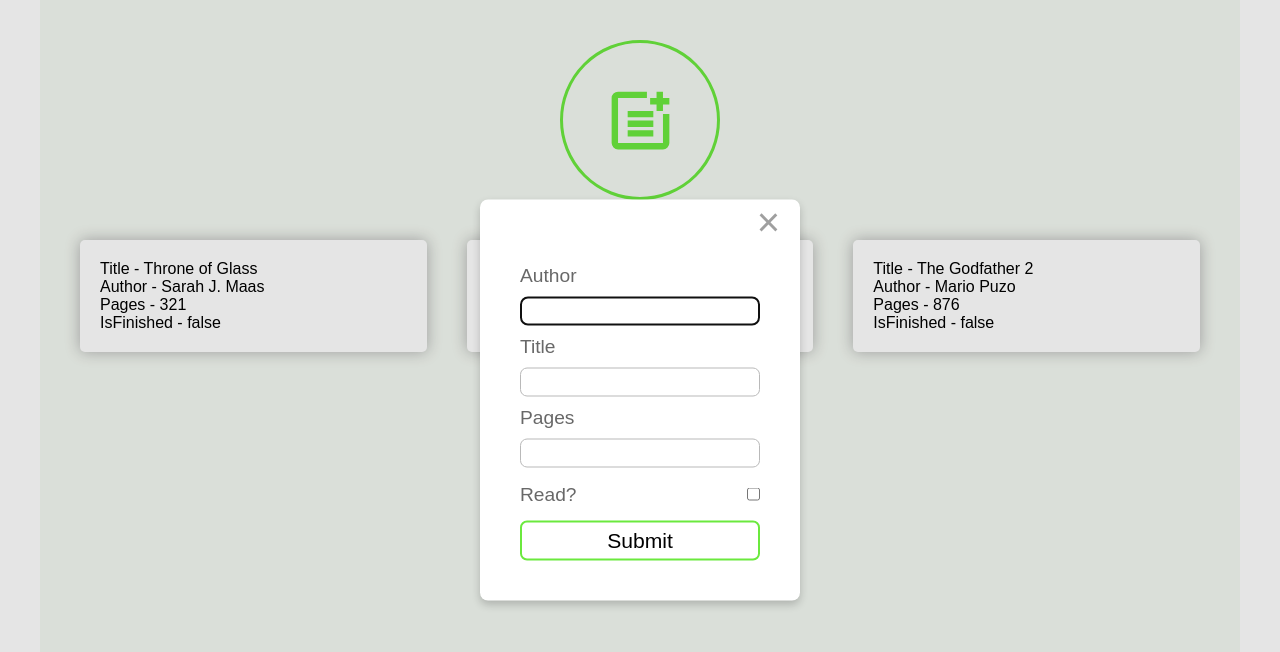
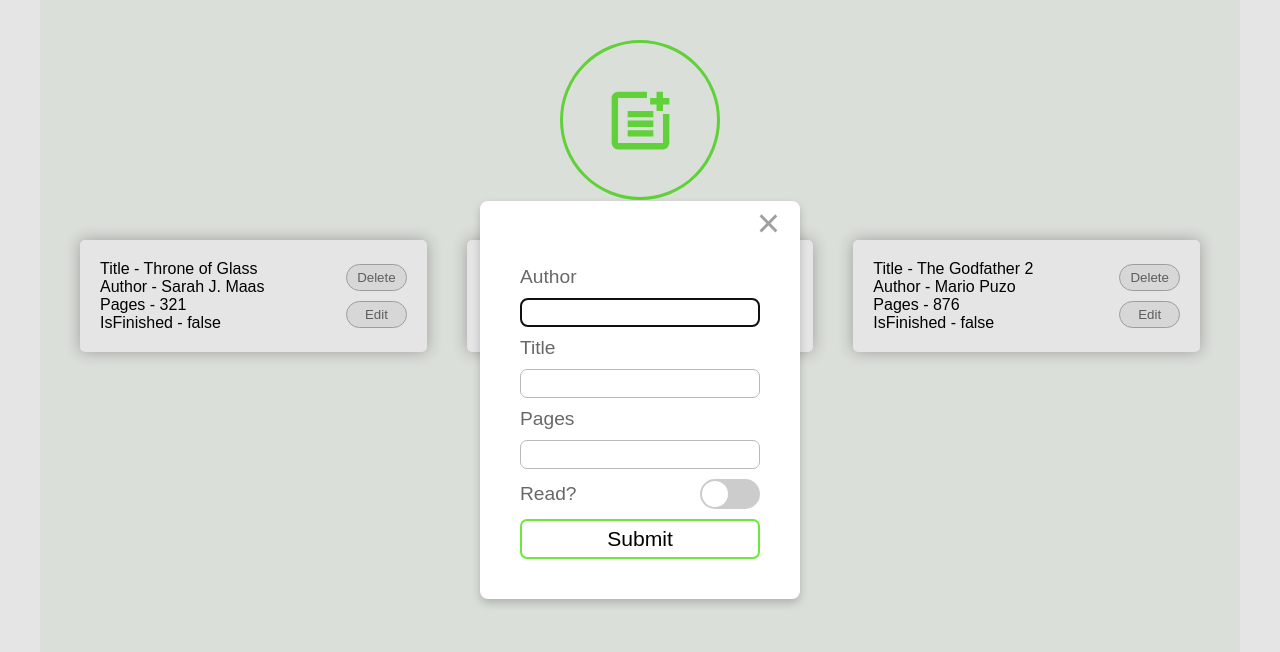
Before and after one commit to dkaplunskyi/library-app, a plain HTML site: page index.html in a window 1280 px wide. Both pictures are taken after a click on the element 640 px from the left and 120 px from the top of the page. Drawn offline with Linux system fonts and the light colour scheme.

Commit message:
add delete and edit buttons to the cards

```diff
--- a/index.html
+++ b/index.html
@@ -25,8 +25,11 @@
         <label for="pages">Pages</label>
         <input type="number" name="pages" id="pages">
 
-        <label for="isFinished">Read?
-        <input type="checkbox" name="isFinished" id="isFinished"></label>
+        <div class="toggle-container">
+          <div>Read?</div>
+          <input type="checkbox" id="toggle" class="toggle-checkbox">
+          <label for="toggle" class="toggle-label"></label>
+        </div>
 
         <input type="submit" value="Submit" id="submit">
       </form>
--- a/scritp.js
+++ b/scritp.js
@@ -6,6 +6,7 @@ const output = document.querySelector('.output');
 const submitBtn = document.querySelector('#submit');
 const closeDialogBtn = document.querySelector('.close-btn');
 const dialog = document.querySelector('#dialog');
+const toggle = document.getElementById('toggle');
 
 const addBook = document.querySelector('#addBook');
 
@@ -33,7 +34,7 @@ function addBookToLibrary() {
   }
 
   // add new book to the book library array
-  myLibrary.push(new Book(title.value, author.value, pages.value, isFinished.checked));
+  myLibrary.push(new Book(title.value, author.value, pages.value, toggle.value));
 
   // display books item
   display(myLibrary);
@@ -51,6 +52,22 @@ function display(array) {
       ul.appendChild(li);
     }
     card.appendChild(ul);
+
+    const deleteBtn = document.createElement('button');
+    deleteBtn.textContent = 'Delete';
+    deleteBtn.classList = 'delete-btn';
+
+    const editBtn = document.createElement('button');
+    editBtn.textContent = 'Edit';
+    editBtn.classList = 'edit-btn';
+
+
+    const buttonsWrapper = document.createElement('div');
+    buttonsWrapper.appendChild(deleteBtn);
+    buttonsWrapper.appendChild(editBtn);
+
+    card.appendChild(buttonsWrapper);
+
     card.classList.add('card-item')
     output.appendChild(card);
   });
@@ -71,3 +88,17 @@ submitBtn.addEventListener('click', (e) => {
   addBookToLibrary();
   dialog.close();
 });
+
+// toggle button of the dialog
+toggle.addEventListener('change', function () {
+  if (this.checked) {
+    console.log('Toggle is ON');
+    // Add your "ON" code here
+    toggle.value = 'finished';
+  } else {
+    console.log('Toggle is OFF');
+    // Add your "OFF" code here
+    toggle.value = 'not finished'
+
+  }
+});
--- a/style.css
+++ b/style.css
@@ -100,6 +100,9 @@ form label[for='isFinished'] {
 }
 
 .card-item {
+  display: flex;
+  justify-content: space-between;
+  align-items: center;
   padding: 20px;
   background-color: white;
   border-radius: 5px;
@@ -110,9 +113,76 @@ form label[for='isFinished'] {
   list-style: none;
 }
 
+.card-item div{
+  display: flex;
+  flex-flow: column;
+  gap: 10px;
+}
+
+.card-item div button{
+  color: #686868;
+  padding: 5px 10px;
+  border: 1px solid #afafaf;
+  border-radius: 15px;
+  transition: background-color 0.2s ease-in-out, border-color 0.2s ease-in-out, color 0.2s ease-in-out;
+}
+
+.card-item div .delete-btn:hover{
+  color: red;
+  border-color: red;
+  background-color: rgb(255, 219, 219);
+}
+
+.card-item div .edit-btn:hover{
+  color: darkblue;
+  border-color: #76b3f9;
+  background-color: #76b3f9;
+}
+
 .output {
   display: grid;
   grid-template-columns: 1fr 1fr 1fr;
   grid-auto-rows: 1fr;
   grid-gap: 40px;
 }
+
+
+.toggle-container {
+  display: flex;
+  align-items: center;
+  justify-content: space-between;
+}
+
+.toggle-checkbox {
+  display: none;
+}
+
+.toggle-label {
+  width: 60px;
+  height: 30px;
+  background-color: #ccc;
+  border-radius: 15px;
+  position: relative;
+  cursor: pointer;
+  transition: background-color 0.3s;
+}
+
+.toggle-label::after {
+  content: "";
+  width: 26px;
+  height: 26px;
+  background-color: white;
+  border-radius: 50%;
+  position: absolute;
+  top: 2px;
+  left: 2px;
+  transition: transform 0.3s;
+}
+
+.toggle-checkbox:checked+.toggle-label {
+  background-color: #4caf50;
+}
+
+.toggle-checkbox:checked+.toggle-label::after {
+  transform: translateX(30px);
+}
```
